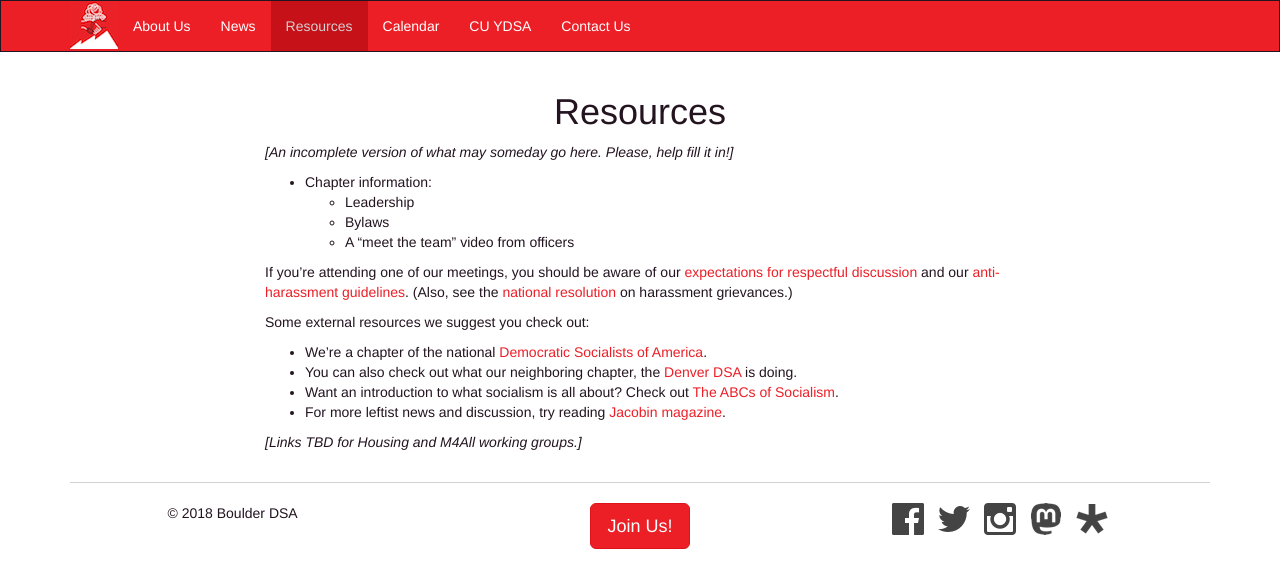
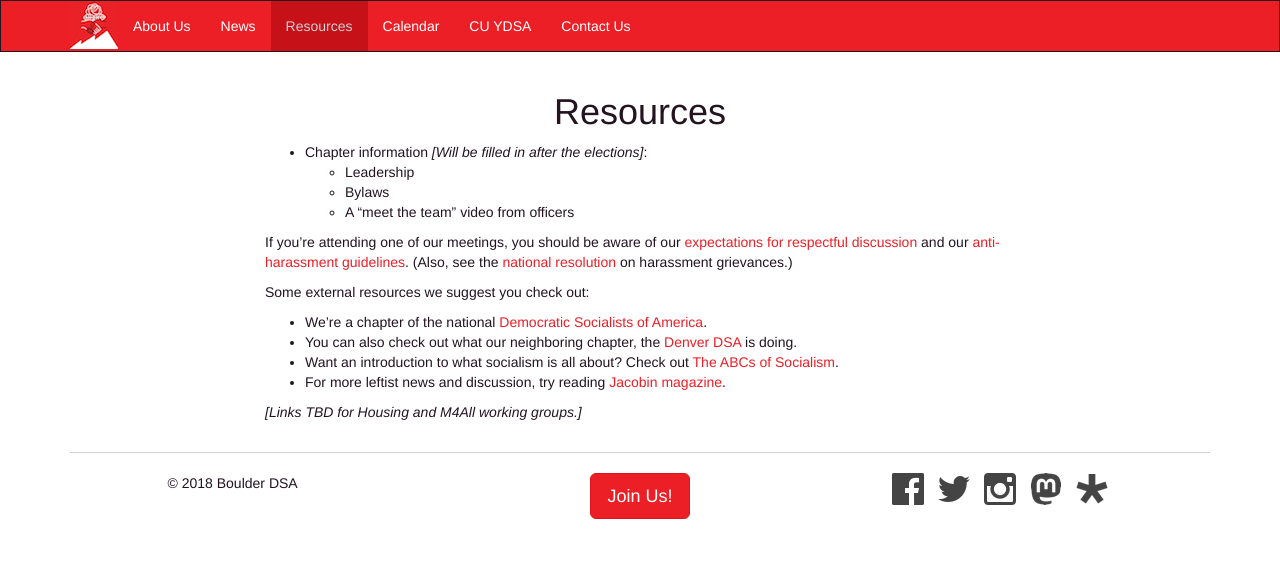
Before and after one commit to boulderdsa/boulderdsa.github.io, a Jekyll site: the page built from resources.md, in a window 1280 px wide. Shown: the top 588 px of the page. Built offline with Jekyll 4.4.1, drawn with Linux system fonts in a browser that asks for light colours.

Commit message:
Tweaks to resources text.

```diff
--- a/resources.md
+++ b/resources.md
@@ -2,9 +2,7 @@
 title: Resources
 ---
 
-_[An incomplete version of what may someday go here.  Please, help fill it in!]_
-
-* Chapter information:
+* Chapter information _[Will be filled in after the elections]_:
 	* Leadership
 	* Bylaws
 	* A “meet the team” video from officers
@@ -12,6 +10,7 @@ _[An incomplete version of what may someday go here.  Please, help fill it in!]_
 If you're attending one of our meetings, you should be aware of our [expectations for respectful discussion]({% link resources/discussion.md %}) and our [anti-harassment guidelines]({% link resources/harassment.md %}). (Also, see the [national resolution](https://docs.google.com/document/d/14PXU8_0eKmPG_8GSVVyHurorNcNPOQN_mq-mAdCOUao/edit) on harassment grievances.)
 
 Some external resources we suggest you check out:
+
 * We're a chapter of the national [Democratic Socialists of America](http://www.dsausa.org).
 * You can also check out what our neighboring chapter, the [Denver DSA](https://www.denverdsa.org) is doing.
 * Want an introduction to what socialism is all about? Check out [The ABCs of Socialism](https://s3.jacobinmag.com/issues/jacobin-abcs.pdf).
```
